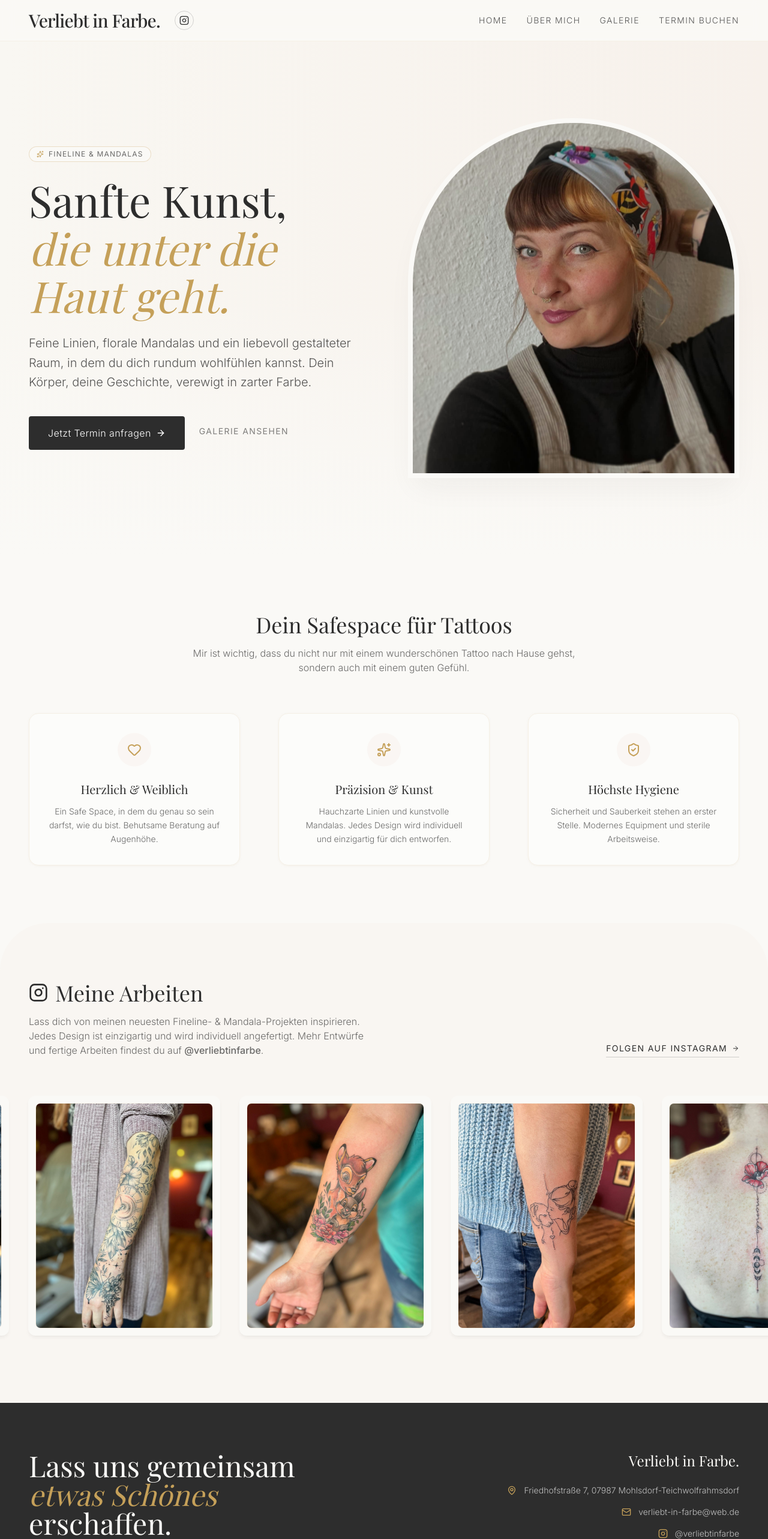
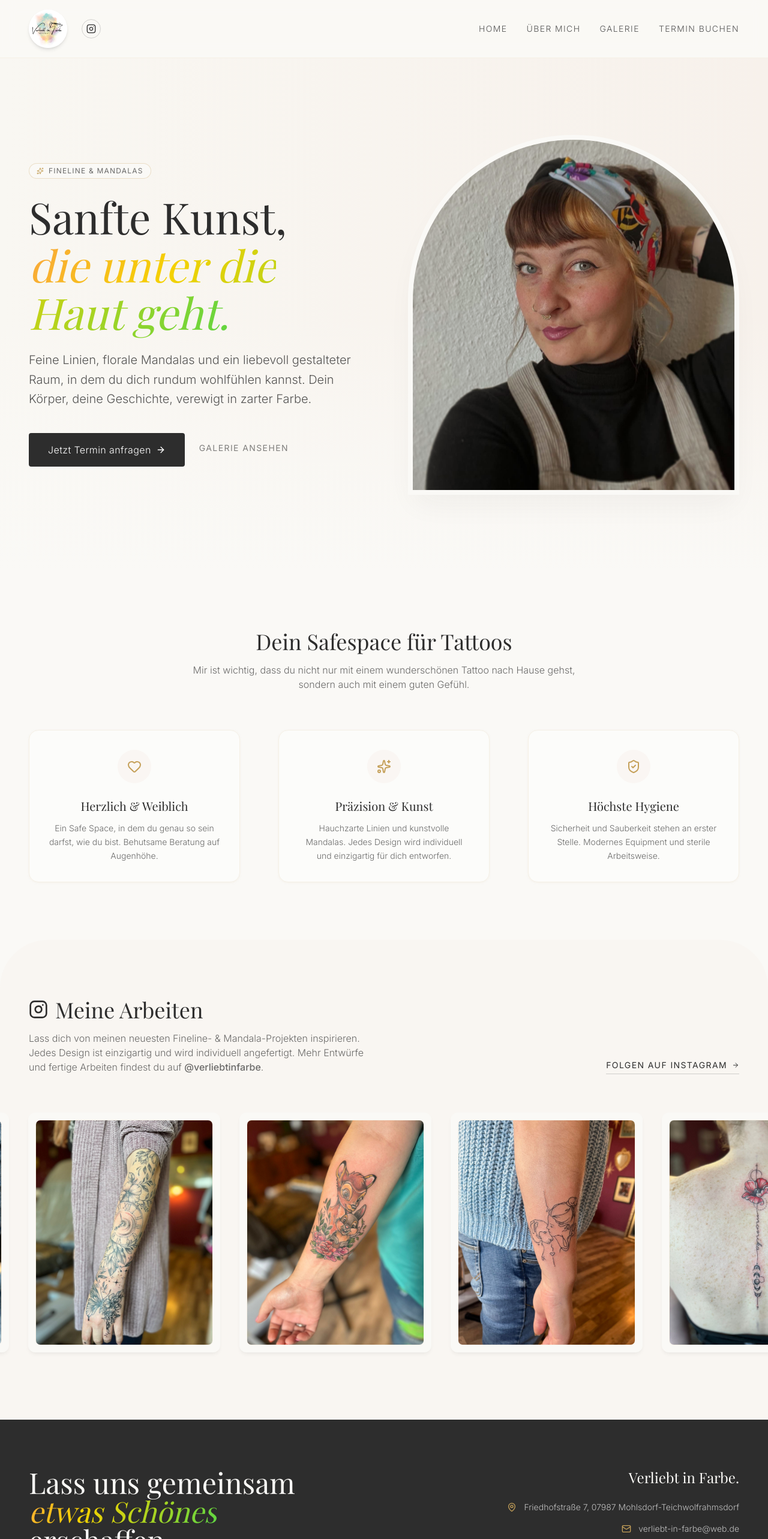
Before and after one commit to Ernstbaerent/Verliebt-in-Farbe, a React (Vite) app: page / in a window 1280 px wide. Shown: the top 2566 px of the page at 60% size. Built offline with nearby package versions, Linux system fonts and the light colour scheme; a web font is replaced by a local one.

Commit message:
feat: Add logo and rainbow text animation
Introduces the studio logo for visual branding and replaces the static gold text with a dynamic rainbow animation to enhance the aesthetic appeal.

```diff
--- a/src/App.tsx
+++ b/src/App.tsx
@@ -30,6 +30,7 @@ import vif16 from './assets/images/VIF16.jpeg';
 import vif17 from './assets/images/VIF17.jpeg';
 import vif18 from './assets/images/VIF18.jpeg';
 import vif19 from './assets/images/VIF19.jpeg';
+import vifLogo from './assets/images/vif-logo.jpeg';
 
 export default function App() {
   return (
@@ -61,8 +62,8 @@ function Navbar() {
       <div className="max-w-7xl mx-auto flex items-center justify-between">
         {/* Logo & Social */}
         <div className="flex items-center space-x-4 md:space-x-6">
-          <Link to="/" className="font-serif text-2xl md:text-3xl font-medium tracking-tight text-boho-dark decoration-transparent hover:text-boho-gold transition-colors">
-            Verliebt in Farbe.
+          <Link to="/" className="hover:opacity-80 transition-opacity">
+            <img src={vifLogo} alt="Verliebt in Farbe Logo" className="h-14 md:h-16 w-auto object-contain rounded-full shadow-md" />
           </Link>
           <a
             href="https://www.instagram.com/verliebtinfarbe/"
@@ -133,7 +134,7 @@ function About() {
 
         <div className="w-full md:w-1/2 max-w-xl mx-auto md:mx-0">
           <h1 className="font-serif text-4xl md:text-5xl lg:text-6xl mb-6 text-boho-dark">
-            Schön, dass <br/><span className="italic text-boho-gold">du da bist.</span>
+            Schön, dass <br/><span className="italic text-rainbow">du da bist.</span>
           </h1>
 
           <div className="space-y-6 text-boho-dark/80 font-light leading-relaxed">
@@ -197,7 +198,7 @@ function Hero() {
             <span>Fineline & Mandalas</span>
           </div>
           <h1 className="font-serif text-5xl md:text-6xl lg:text-7xl leading-[1.1] mb-6 text-boho-dark">
-            Sanfte Kunst,<br /> <span className="italic text-boho-gold">die unter die Haut geht.</span>
+            Sanfte Kunst,<br /> <span className="italic text-rainbow">die unter die Haut geht.</span>
           </h1>
           <p className="text-lg md:text-xl font-light text-boho-dark/80 mb-10 leading-relaxed">
             Feine Linien, florale Mandalas und ein liebevoll gestalteter Raum, in dem du dich rundum wohlfühlen kannst. Dein Körper, deine Geschichte, verewigt in zarter Farbe.
@@ -475,7 +476,7 @@ function Gallery() {
       <div className="max-w-7xl mx-auto px-6 md:px-12">
         <div className="text-center max-w-2xl mx-auto mb-16">
           <h1 className="font-serif text-4xl md:text-5xl lg:text-5xl mb-6 text-boho-dark">
-            Meine <span className="italic text-boho-gold">Galerie</span>.
+            Meine <span className="italic text-rainbow">Galerie</span>.
           </h1>
           <p className="text-boho-dark/70 font-light max-w-lg mx-auto mb-8">
             Ein kleiner Einblick in meine bisherigen Arbeiten. Jedes Tattoo ist einzigartig und mit Liebe gestochen. Für mehr Eindrücke besuche gerne meinen Instagram-Kanal.
@@ -584,7 +585,7 @@ function Footer() {
       <div className="max-w-7xl mx-auto">
         <div className="grid grid-cols-1 md:grid-cols-2 gap-16 items-start border-b border-white/10 pb-16">
           <div>
-            <h2 className="font-serif text-4xl md:text-5xl mb-6">Lass uns gemeinsam <br/><span className="text-boho-gold italic">etwas Schönes</span> erschaffen.</h2>
+            <h2 className="font-serif text-4xl md:text-5xl mb-6">Lass uns gemeinsam <br/><span className="text-rainbow italic">etwas Schönes</span> erschaffen.</h2>
             <p className="font-light text-white/70 max-w-md mb-8">
               Bist du bereit für dein nächstes (oder erstes) Meisterwerk? Hast du Fragen zu einem Motiv? Ich freue mich von dir zu hören.
             </p>
--- a/src/index.css
+++ b/src/index.css
@@ -9,10 +9,17 @@
   --color-boho-dark: #2d2d2d;
   --color-boho-gold: #c5a059;
 
+  --color-rainbow-1: #ffb6c1;
+  --color-rainbow-2: #ffd700;
+  --color-rainbow-3: #98fb98;
+  --color-rainbow-4: #87cefa;
+  --color-rainbow-5: #dda0dd;
+
   --font-sans: "Inter", ui-sans-serif, system-ui, sans-serif;
   --font-serif: "Playfair Display", ui-serif, Georgia, serif;
 
   --animate-marquee: marquee 120s linear infinite;
+  --animate-rainbow: rainbow-bg 8s ease infinite;
 }
 
 @keyframes marquee {
@@ -24,6 +31,26 @@
   }
 }
 
+@keyframes rainbow-bg {
+  0% { background-position: 0% 50%; }
+  50% { background-position: 100% 50%; }
+  100% { background-position: 0% 50%; }
+}
+
+@utility bg-glitter-rainbow {
+  background: linear-gradient(124deg, var(--color-rainbow-1), var(--color-rainbow-2), var(--color-rainbow-3), var(--color-rainbow-4), var(--color-rainbow-5));
+  background-size: 400% 400%;
+}
+
+@utility text-rainbow {
+  background: linear-gradient(124deg, #ff718d, #f5d100, #4bd64b, #2aa0f5, #b854b8);
+  background-size: 300% 300%;
+  -webkit-background-clip: text;
+  background-clip: text;
+  color: transparent;
+  animation: rainbow-bg 8s ease infinite;
+}
+
 body {
   background-color: var(--color-boho-cream);
   color: var(--color-boho-dark);
```
Also changed, not shown: src/assets/images/vif-logo.jpeg (added).
